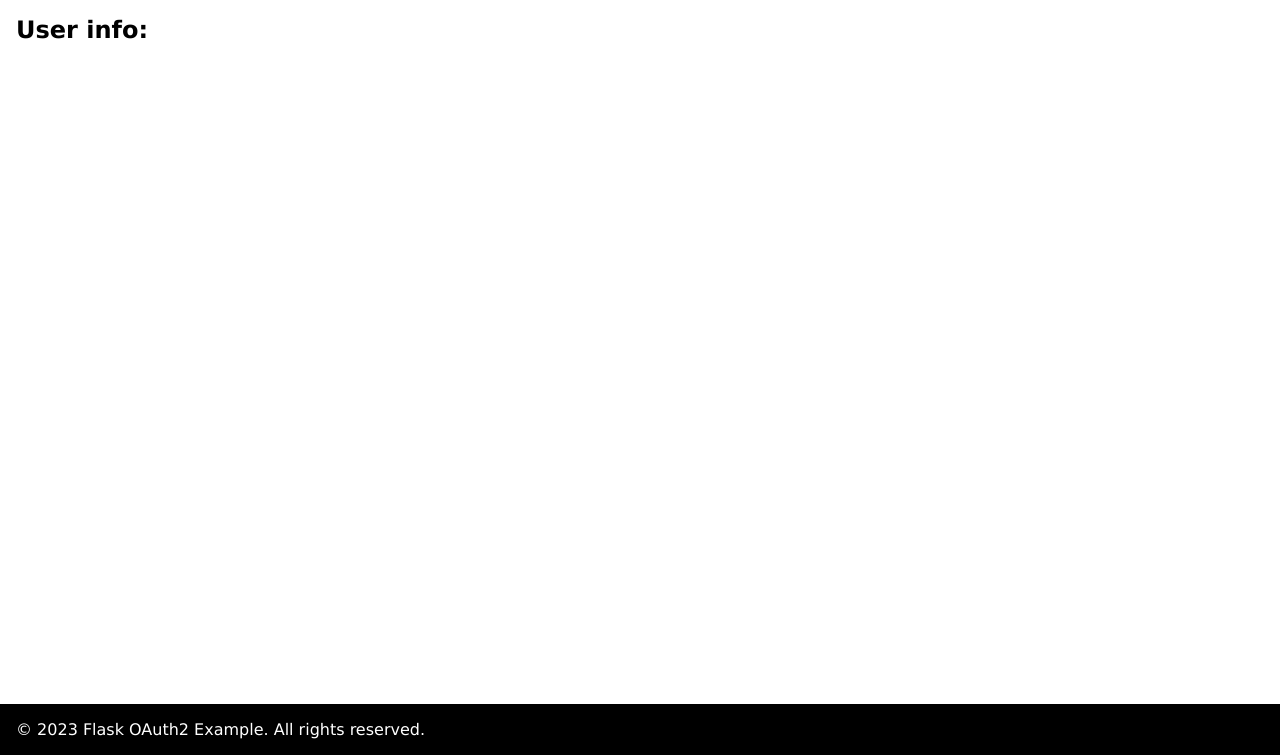
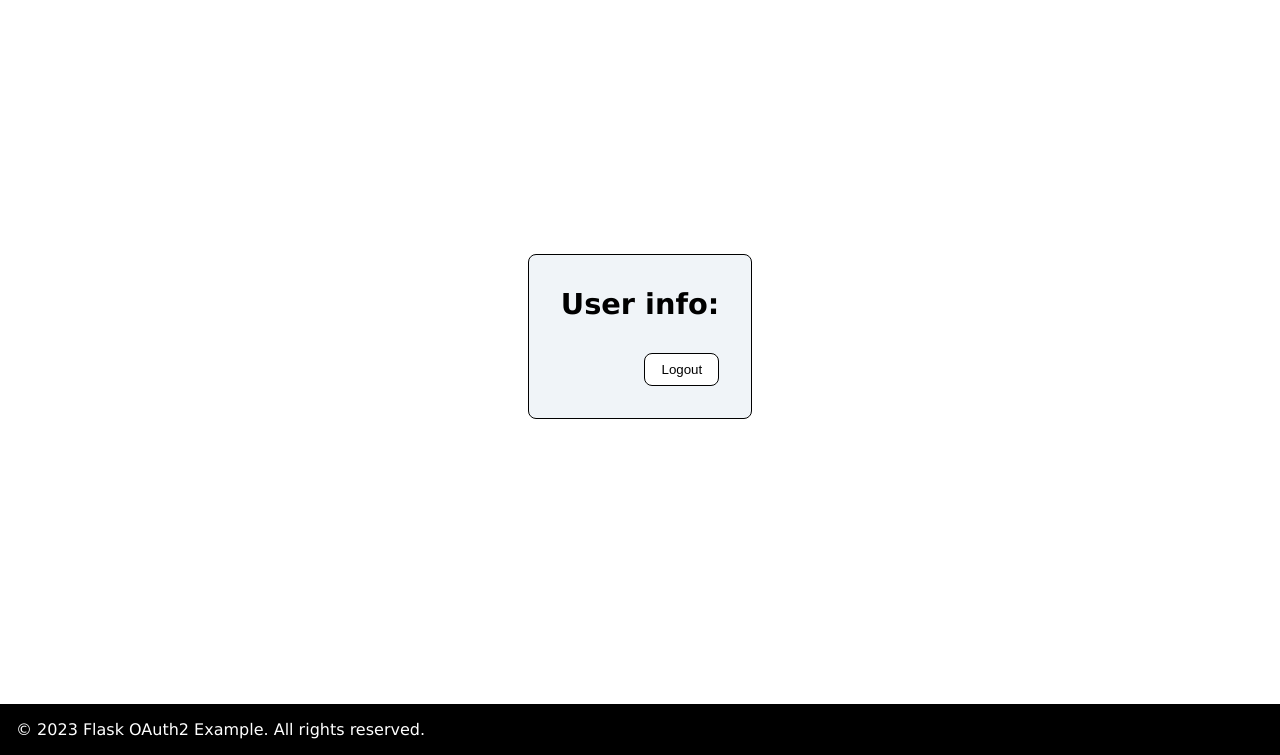
Before and after one commit to Aebel-Shajan/flask-oauth2, a Flask app: page /profile in a window 1280 px wide. Shown: the part 64-819 px from the top of the page. Run offline with Flask 3, Linux system fonts and the light colour scheme; parts of the project's set-up code (start-up, migrations or seed data) failed here and were passed over.

Commit message:
Add profile page.

```diff
--- a/src/main.py
+++ b/src/main.py
@@ -55,7 +55,7 @@ def main_page():
 @app.route("/profile")
 def profile_page():
     return render_template(
-        'pages/profile.jinja',
+        'pages/profile/profile.jinja',
         user_info=session["user"] if"user" in session else None
     )
 
--- a/src/static/main.css
+++ b/src/static/main.css
@@ -44,6 +44,60 @@
   border-radius: 9999px;
 }
 
+.button {
+  width: fit-content;
+  padding: 0.5rem 1rem;
+  border-radius: 0.5rem;
+  border: solid 1px black;
+  background-color: white;
+  color: black;
+}
+
+.button:hover {
+  color: white;
+  background-color: black;
+  cursor: pointer;
+}
+
+.profile-page-container {
+  width: 100%;
+  height: 80vh;
+  display: flex;
+  align-items: center;
+  justify-content: center;
+}
+
+.profile-container {
+  font-size: larger;
+  width: fit-content;
+  border-radius: 0.5rem;
+  padding: 2rem;
+  border: solid 1px black;
+  display: flex;
+  flex-direction: column;
+  gap: 2rem;
+  background-color: #F0F4F8;
+}
+.profile-container a {
+  width: fit-content;
+  align-self: flex-end;
+}
+
+.user-info-container {
+  display: flex;
+  justify-content: center;
+  align-items: center;
+  gap: 2rem;
+}
+.user-info-container img {
+  border-radius: 9999px;
+}
+.user-info-container .user-info {
+  display: flex;
+  flex-direction: column;
+  gap: 1rem;
+}
+
 * {
   margin: 0;
   box-sizing: border-box;
--- /dev/null
+++ b/src/templates/components/button/button.jinja
@@ -0,0 +1,5 @@
+{%macro button() -%}
+<button class="button" >
+    {{caller()}}
+</button>
+{%- endmacro %}
--- /dev/null
+++ b/src/templates/components/button/button.scss
@@ -0,0 +1,14 @@
+.button {
+    width: fit-content;
+    padding: 0.5rem 1rem;
+    border-radius: 0.5rem;
+    border: solid 1px black;
+    background-color: white;
+    color: black;
+}
+
+.button:hover {
+    color: white;
+    background-color: black;
+    cursor: pointer;
+}
--- a/src/templates/main.scss
+++ b/src/templates/main.scss
@@ -1,4 +1,6 @@
 @use "./components/navbar/navbar.scss";
+@use "./components/button/button.scss";
+@use "./pages/profile/profile.scss";
 
 * {
     margin: 0;
--- a/src/templates/pages/profile.jinja
+++ /dev/null
@@ -1,10 +0,0 @@
-{% extends "base.jinja" %}
-
-{% block content %}
-
-<h2>User info:</h2>
-{% if user_info %}
-<p>{{user_info}}</p>
-{% endif %}
-
-{% endblock content %}
--- /dev/null
+++ b/src/templates/pages/profile/profile.jinja
@@ -0,0 +1,31 @@
+{% extends "base.jinja" %}
+{% from "components/button/button.jinja" import button %}
+
+{% block content %}
+<div class="profile-page-container">
+<div class="profile-container">
+
+<h2>User info:</h2>
+{% if user_info %}
+<div class="user-info-container">
+
+    <img src={{user_info["picture"]}} />
+    <div class="user-info">
+        <p>name: {{user_info["name"]}}</p>
+        <p>email: {{user_info["email"]}}</p>
+    </div>
+    </div>
+{% endif %}
+
+<a href="/logout">
+{% call button() %}
+    Logout
+{% endcall %}
+</a>
+</div>
+</div>
+
+
+
+
+{% endblock content %}
--- /dev/null
+++ b/src/templates/pages/profile/profile.scss
@@ -0,0 +1,41 @@
+.profile-page-container {
+    width: 100%;
+    height: 80vh;
+    display: flex;
+    align-items: center;
+    justify-content: center;
+}
+
+.profile-container {
+    font-size: larger;
+    width: fit-content;
+    border-radius: 0.5rem;
+    padding: 2rem;
+    border: solid 1px black;
+    display: flex;
+    flex-direction: column;
+    gap: 2rem;
+    background-color: #F0F4F8;
+
+    a {
+        width: fit-content;
+        align-self: flex-end;
+    }
+}
+
+.user-info-container {
+    display: flex;
+    justify-content: center;
+    align-items: center;
+    gap: 2rem;
+
+    img {
+        border-radius: 9999px;
+    }
+
+    .user-info {
+        display: flex;
+        flex-direction: column;
+        gap: 1rem;
+    }
+}
```
